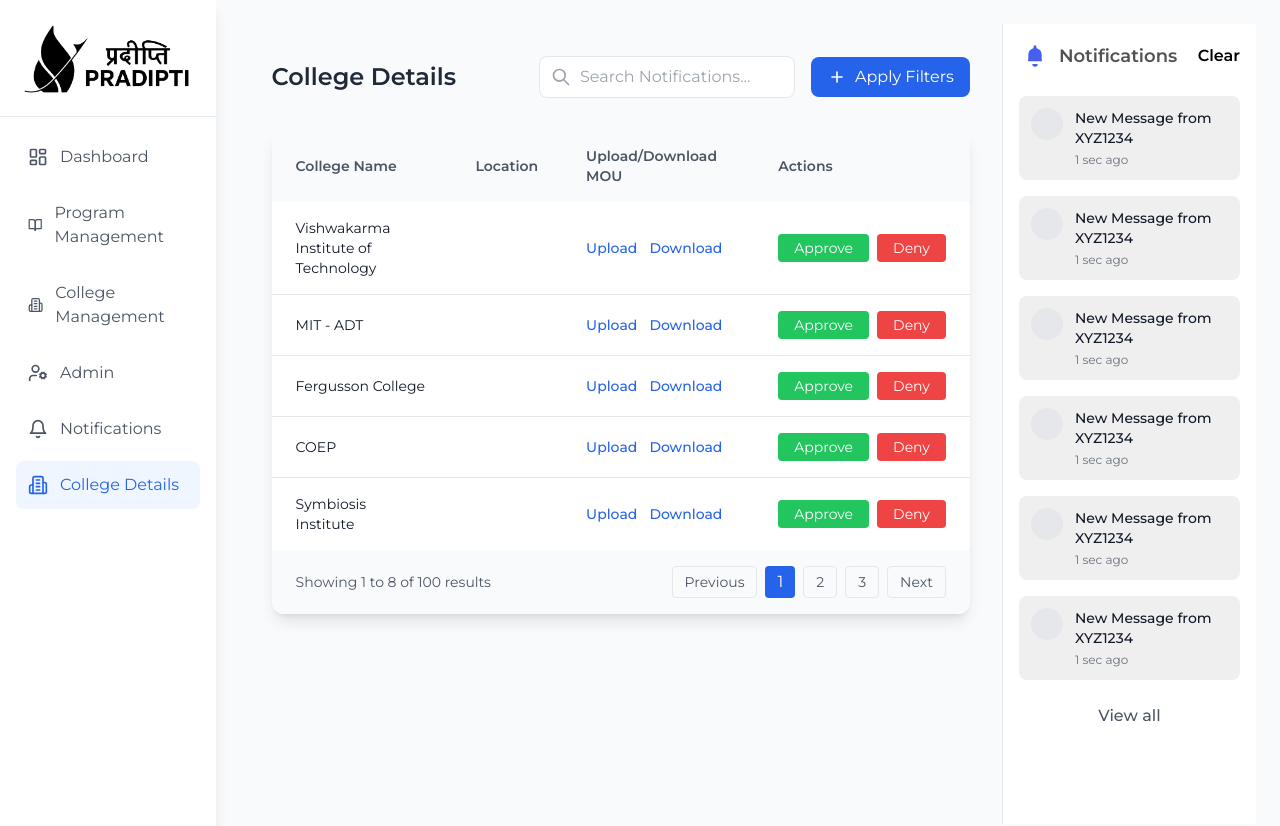
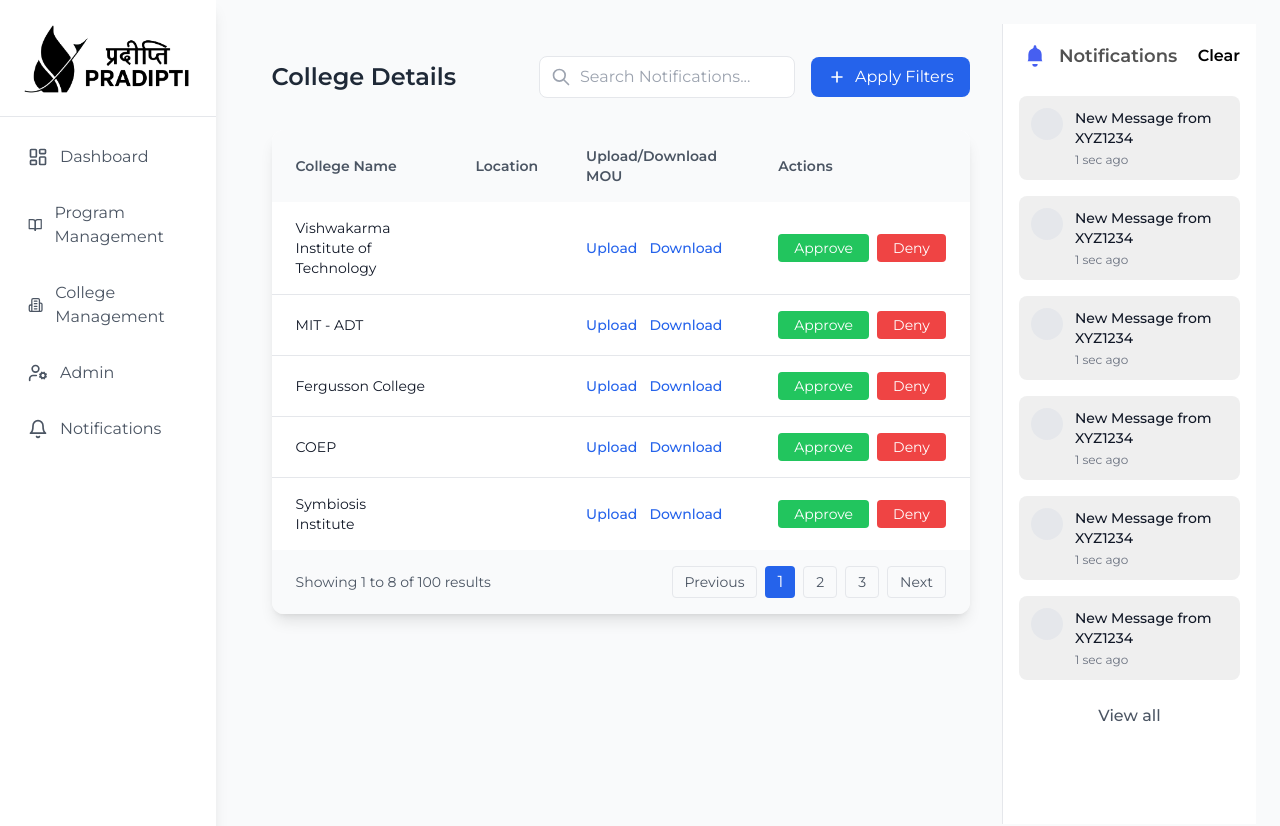
Before and after one commit to arya2004/Pradipti-Portal, a React (Vite) app in the folder client/: page /college-details in a window 1280 px wide. Shown: the top 826 px of the page. Built offline with nearby package versions, Linux system fonts and the light colour scheme.

Commit message:
removes college details

```diff
--- a/client/src/components/Sidebar.jsx
+++ b/client/src/components/Sidebar.jsx
@@ -43,27 +43,21 @@ export default function Sidebar({ onClose }) {
         >
           College Management
         </SidebarLink>
-        <SidebarLink href="/admin"
+        <SidebarLink
+          href="/admin"
           icon={<UserCog size={20} />}
           active={isActive("/admin")}
           onClick={onClose}
         >
           Admin
         </SidebarLink>
-        <SidebarLink href="/notifications"
+        <SidebarLink
+          href="/notifications"
           icon={<Bell size={20} />}
           active={isActive("/notifications")}
           onClick={onClose}
         >
           Notifications
-        </SidebarLink>
-        <SidebarLink
-          href="/college-details"
-          icon={<Building2 size={20} />}
-          active={isActive("/college-details")}
-          onClick={onClose}
-        >
-          College Details
         </SidebarLink>
       </nav>
     </>
```
Lines whose indentation alone changed are shown as unchanged.
